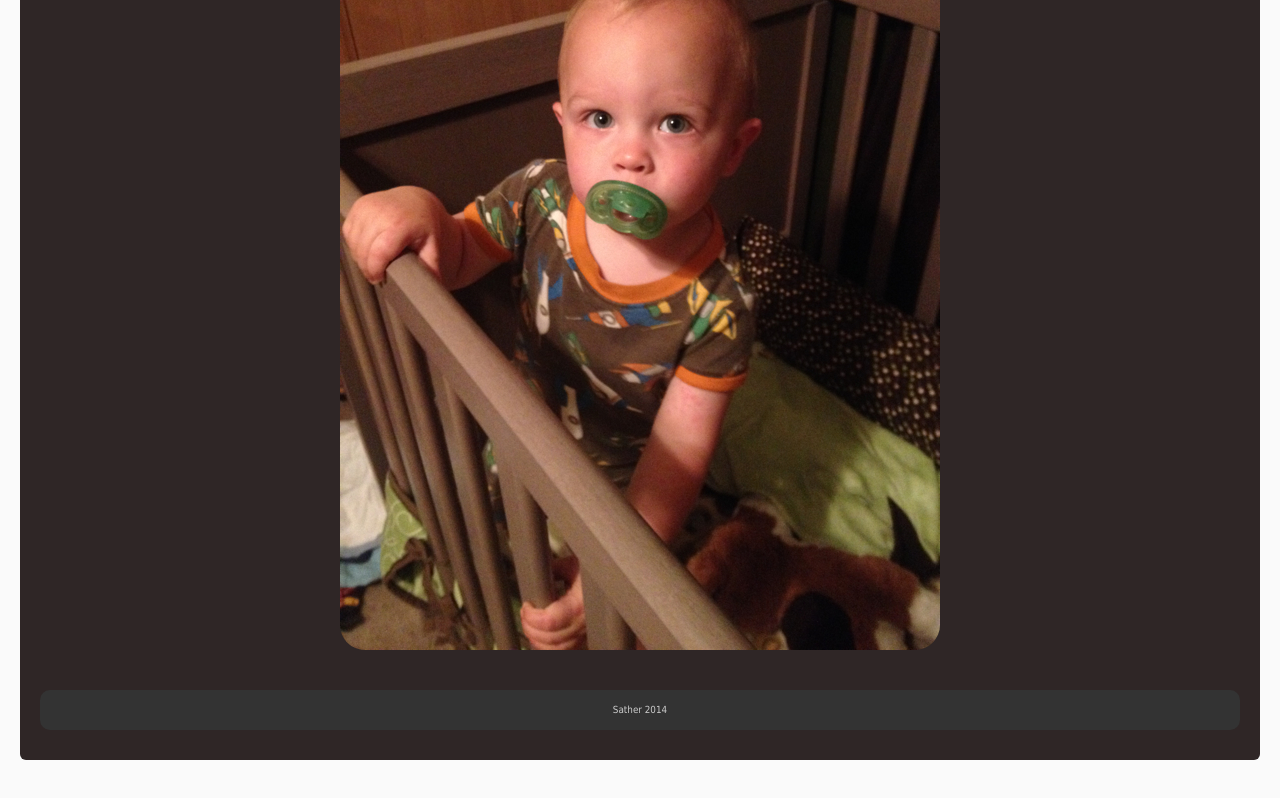
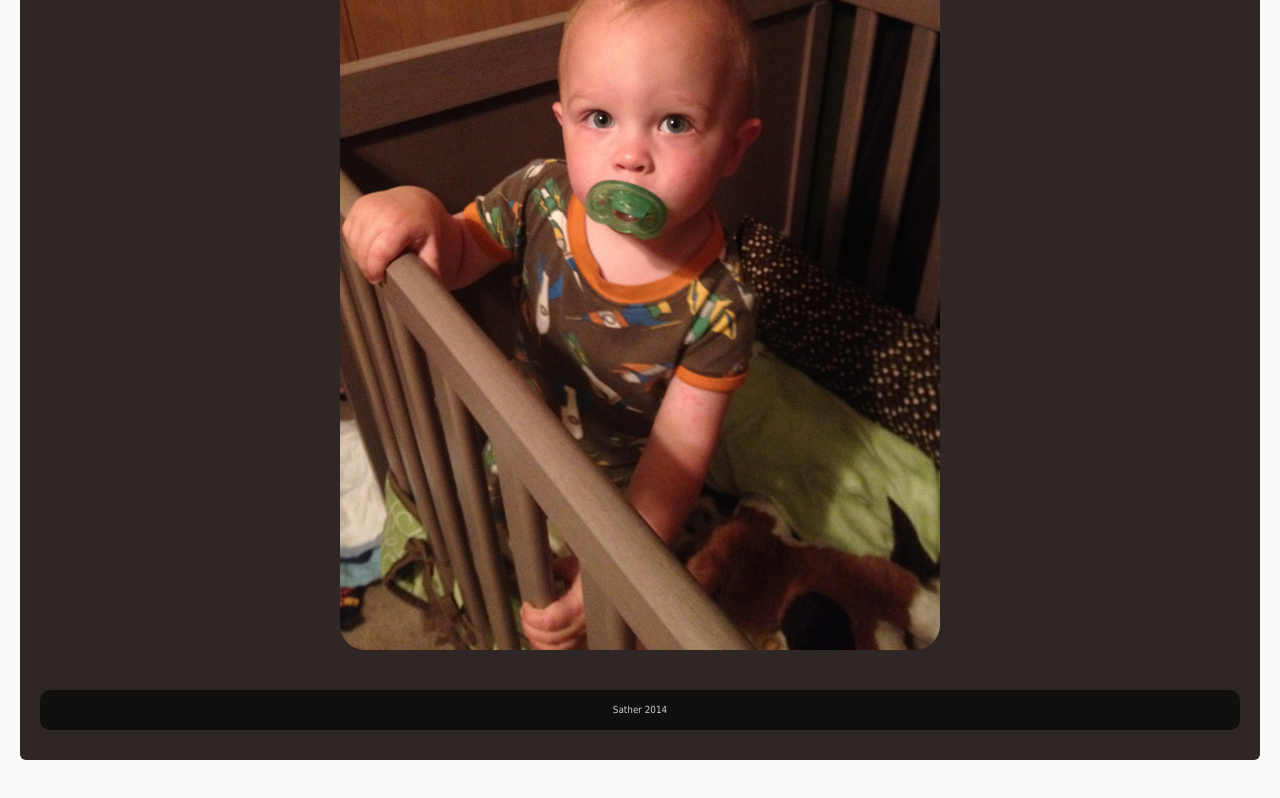
Before and after one commit to davesather/test_html, a plain HTML site: page Six.html in a window 1280 px wide. Shown: the part 429-1227 px from the top of the page. Drawn offline with nearby package versions, Linux system fonts and the light colour scheme.

Commit message:
minor
minor change

```diff
--- a/main.css
+++ b/main.css
@@ -29,7 +29,7 @@ h1, h2, h3, h4, h5, h6{
 /* footer */
 
 footer {
-	background: #333;
+	background: #120F0F;
 }
 
 footer p {
```
